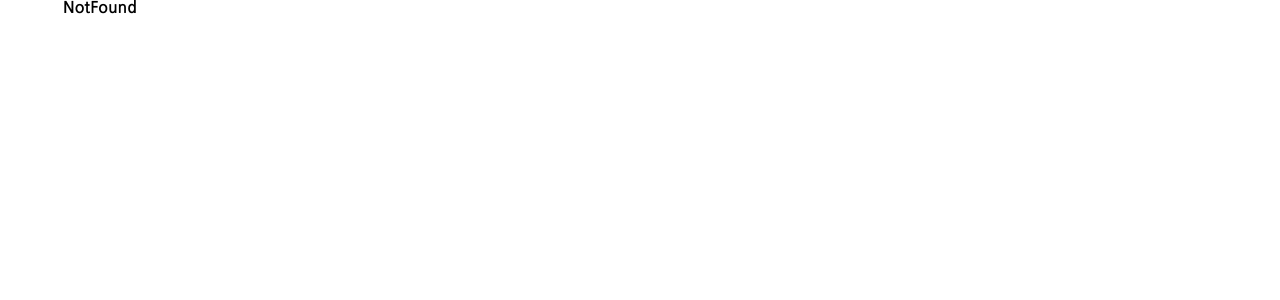
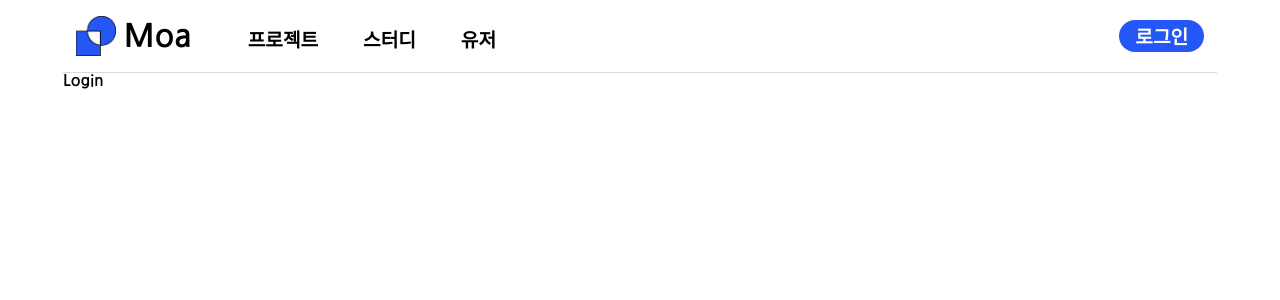
Before and after one commit to Moa-dev-team/Moa-frontend, a React (Create React App) app in the folder frontend/: page /login in a window 1280 px wide. Before the commit this address had no page. Shown: the top 300 px of the page. Built offline with nearby package versions, Linux system fonts and the light colour scheme.

Commit message:
feat : 로그인 페이지 라우터 등록

```diff
--- a/frontend/src/components/Buttons/SmallButton.jsx
+++ b/frontend/src/components/Buttons/SmallButton.jsx
@@ -2,5 +2,9 @@ import React from "react";
 import styles from "./SmallButton.module.css";
 
 export default function SmallButton({ text, onClick, color }) {
-  return <button className={styles.button}>로그인</button>;
+  return (
+    <button className={styles.button} onClick={onClick}>
+      {text}
+    </button>
+  );
 }
--- a/frontend/src/components/navbar/NavBar.jsx
+++ b/frontend/src/components/navbar/NavBar.jsx
@@ -1,5 +1,5 @@
 import React from "react";
-import { Link, NavLink } from "react-router-dom";
+import { Link, NavLink, useNavigate } from "react-router-dom";
 import logo from "../../assets/images/Logo.png";
 import SmallButton from "../buttons/SmallButton";
 import styles from "./NavBar.module.css";
@@ -10,6 +10,10 @@ const style = {
 };
 
 export default function NavBar() {
+  const navigate = useNavigate();
+  const loginClick = () => {
+    navigate("/login");
+  };
   return (
     <header className={styles.header}>
       <div className={styles.logoAndMenus}>
@@ -41,7 +45,7 @@ export default function NavBar() {
           </NavLink>
         </nav>
       </div>
-      <SmallButton />
+      <SmallButton text="로그인" onClick={loginClick} />
     </header>
   );
 }
--- a/frontend/src/index.js
+++ b/frontend/src/index.js
@@ -9,6 +9,7 @@ import Home from "./pages/Home/Home";
 import Project from "./pages/Project/Project";
 import Study from "./pages/Study/Study";
 import User from "./pages/User/User";
+import Login from "./pages/Login/Login";
 
 const router = createBrowserRouter([
   {
@@ -20,6 +21,7 @@ const router = createBrowserRouter([
       { path: "/projects", element: <Project /> },
       { path: "/studies", element: <Study /> },
       { path: "/users", element: <User /> },
+      { path: "/login", element: <Login /> },
     ],
   },
 ]);
--- /dev/null
+++ b/frontend/src/pages/Login/Login.jsx
@@ -0,0 +1,5 @@
+import React from "react";
+
+export default function Login() {
+  return <div>Login</div>;
+}
```
